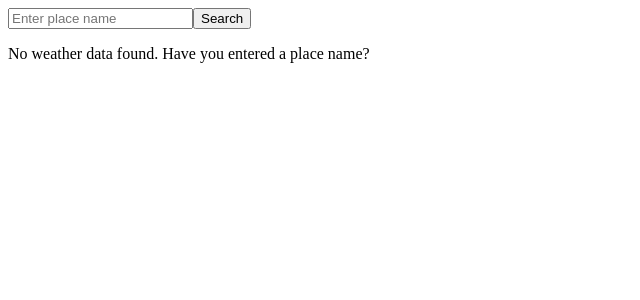
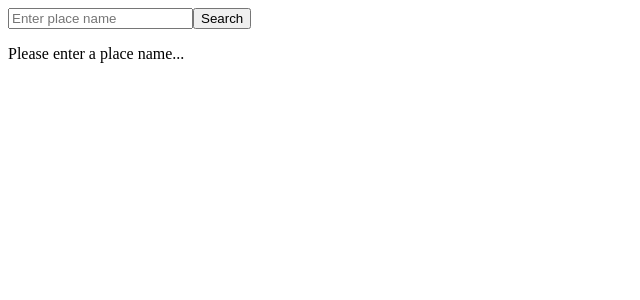
Before and after one commit to adamj06/pedal-forecast, a React (Vite) app: page / in a window 1280 px wide. Shown: the top 300 px of the page, without its empty margins (0-640 px from the left). Built offline with nearby package versions, Linux system fonts and the light colour scheme.

Commit message:
Clean up API error handling and UI messages

```diff
--- a/src/App.jsx
+++ b/src/App.jsx
@@ -4,29 +4,38 @@ import Search from './components/Search'
 import WeatherDisplay from './components/WeatherDisplay'
 
 function App() {
-  const [weatherData, setWeatherData] = useState(null)
+  const [weatherData, setWeatherData] = useState(null);
+  const [isLoading, setIsLoading] = useState(false);
+  const [error, setError] = useState(null);
 
   const fetchWeather = async (placeName) => {
+    setIsLoading(true);
+    setError('');
+
     try {
       const response = await fetch(
         `https://api.openweathermap.org/data/2.5/weather?q=${placeName}&units=metric&appid=${import.meta.env.VITE_OPENWEATHERMAP_API_KEY}`
-      )
+      );
 
       if (!response.ok) {
-        throw new Error('Network response was not ok')
+        throw new Error('Network response was not ok');
       }
 
-      const data = await response.json()
-      setWeatherData(data)
+      const data = await response.json();
+      setWeatherData(data);
 
     } catch (error) {
-      console.error('There was a problem with the fetch operation:', error)
+      setError(error);
+    } finally {
+      setIsLoading(false);
     }
   }
 
   return (
     <>
       <Search onSearch={fetchWeather} />
+      {isLoading && <p>Loading...</p>}
+      {error && <p>{error.message}</p>}
       <WeatherDisplay data={weatherData} />
     </>
   )
--- a/src/components/WeatherDisplay.jsx
+++ b/src/components/WeatherDisplay.jsx
@@ -2,7 +2,7 @@ import { useState } from "react";
 
 export default function WeatherDisplay({ data }) {
     if (!data) {
-        return <p>No weather data found. Have you entered a place name?</p>
+        return <p>Please enter a place name...</p>
     }
 
     const { name, main, weather } = data;
```
